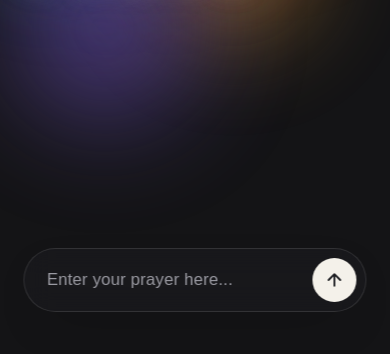
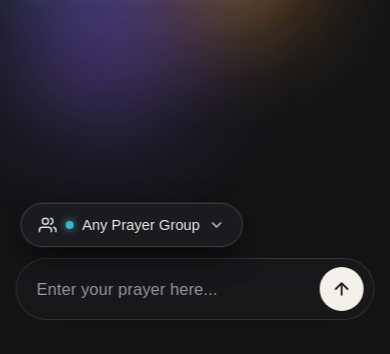
Before and after one commit to haughters/prayer-space, a website built with Vite: page frontend/index.html in a window 390 px wide. Shown: the part 490-844 px from the top of the page. Built offline with nearby package versions, Linux system fonts and the light colour scheme; no server answers; files whose address does not match are found by name; a web font is replaced by a local one.

Commit message:
feat(ui): enlarge mobile circle selector touch target with community line icon

```diff
--- a/frontend/index.html
+++ b/frontend/index.html
@@ -32,6 +32,12 @@
         <input type="text" id="promptInput" placeholder="Enter your prayer here..." aria-label="Prompt Input" maxlength="2000" />
         <button type="button" class="circle-select" id="circleSelect"
                 aria-haspopup="dialog" aria-label="Select Prayer Circle - Current Any">
+            <svg class="circle-icon" viewBox="0 0 24 24" fill="none" stroke="currentColor" stroke-width="2" stroke-linecap="round" stroke-linejoin="round" aria-hidden="true">
+                <path d="M17 21v-2a4 4 0 0 0-4-4H5a4 4 0 0 0-4 4v2"></path>
+                <circle cx="9" cy="7" r="4"></circle>
+                <path d="M23 21v-2a4 4 0 0 0-3-3.87"></path>
+                <path d="M16 3.13a4 4 0 0 1 0 7.75"></path>
+            </svg>
             <span class="circle-dot" aria-hidden="true"></span>
             <span class="circle-label" id="circleLabel">Any Prayer Group</span>
             <svg class="chev" viewBox="0 0 24 24" fill="none" stroke="currentColor"
--- a/frontend/src/styles/home.css
+++ b/frontend/src/styles/home.css
@@ -655,7 +655,7 @@ body.view-mine .pill-wrap {
   flex-shrink: 0;
   display: flex;
   align-items: center;
-  gap: 0.45rem;
+  gap: 0.55rem;
   max-width: 0;
   opacity: 0;
   padding: 0;
@@ -667,7 +667,8 @@ body.view-mine .pill-wrap {
   background: rgba(244, 241, 234, 0.06);
   color: var(--offwhite);
   font-family: 'Hanken Grotesk', sans-serif;
-  font-size: 0.92rem;
+  font-size: 0.95rem;
+  font-weight: 500;
   cursor: pointer;
   transition:
     max-width 0.45s cubic-bezier(0.16, 0.84, 0.3, 1),
@@ -677,12 +678,19 @@ body.view-mine .pill-wrap {
     transform 0.3s ease;
 }
 .pill-wrap.expanded .circle-select {
-  max-width: 220px;
+  max-width: 260px;
   opacity: 1;
-  padding: 0.5rem 0.8rem;
+  padding: 0.55rem 0.95rem;
 }
 .circle-select:hover {
   background: rgba(244, 241, 234, 0.13);
+}
+.circle-select .circle-icon {
+  width: 17px;
+  height: 17px;
+  opacity: 0.85;
+  flex-shrink: 0;
+  stroke: currentColor;
 }
 .circle-dot {
   width: 8px;
@@ -697,7 +705,7 @@ body.view-mine .pill-wrap {
   box-shadow: 0 0 8px var(--orb-magenta);
 }
 .circle-label {
-  max-width: 130px;
+  max-width: 140px;
   overflow: hidden;
   text-overflow: ellipsis;
 }
@@ -922,31 +930,83 @@ body.view-mine .pill-wrap {
 }
 
 @media (max-width: 640px) {
-  .word {
-    font-size: clamp(1.8rem, 11vw, 4.5rem);
+    .word { font-size: clamp(1.8rem, 11vw, 4.5rem); }
+    .management { font-size: clamp(3rem, 22vw, 9rem); }
+    .stage { padding-left: clamp(1.1rem, 6vw, 2rem); padding-right: 1.1rem; }
+    .nav { top: 0.8rem; }
+    .nav-btn { font-size: 0.78rem; padding: 0.45rem 0.9rem; }
+    .prayers-view { padding-top: 5.5rem; }
+    .cards { grid-template-columns: 1fr; }
+
+    /* Mobile prayer input floating tag layout */
+    .pill-wrap {
+        width: min(480px, 92vw) !important;
+        bottom: clamp(1.2rem, 4vh, 2.5rem);
     }
-  .management {
-    font-size: clamp(3rem, 22vw, 9rem);
+    .pill-wrap.expanded {
+        width: min(480px, 92vw) !important;
     }
-  .stage {
-    padding-left: clamp(1.1rem, 6vw, 2rem);
-    padding-right: 1.1rem;
+    .pill {
+        position: relative;
+        padding: 0.5rem 0.6rem 0.5rem 1.25rem;
     }
-  .nav {
-    top: 0.8rem;
+    .pill input {
+        font-size: 1.02rem;
+        padding-right: 0.5rem;
     }
-  .nav-btn {
-    font-size: 0.78rem;
-    padding: 0.45rem 0.9rem;
+    .circle-select {
+        position: absolute;
+        bottom: calc(100% + 12px);
+        left: 4px;
+        min-height: 44px;
+        max-width: 280px !important;
+        opacity: 1 !important;
+        padding: 0.5rem 1.05rem !important;
+        gap: 0.55rem;
+        background: rgba(28, 29, 33, 0.88) !important;
+        border: 1px solid rgba(244, 241, 234, 0.14) !important;
+        border-radius: 999px !important;
+        backdrop-filter: blur(20px) saturate(160%) !important;
+        -webkit-backdrop-filter: blur(20px) saturate(160%) !important;
+        box-shadow: 0 10px 30px -4px rgba(0, 0, 0, 0.75), 0 0 0 1px rgba(244, 241, 234, 0.08) !important;
+        font-size: 0.92rem;
+        font-weight: 500;
+        transform: translateY(0);
+        transition: transform 0.25s cubic-bezier(.16,.84,.3,1), opacity 0.3s ease, border-color 0.2s ease, background 0.2s ease, box-shadow 0.2s ease !important;
     }
-  .prayers-view {
-    padding-top: 5.5rem;
+    .circle-select:hover, .circle-select:active {
+        background: rgba(38, 40, 48, 0.96) !important;
+        border-color: rgba(56, 182, 196, 0.5) !important;
+        transform: translateY(-2px);
+        box-shadow: 0 12px 35px -4px rgba(56, 182, 196, 0.25), 0 0 0 1px rgba(56, 182, 196, 0.4) !important;
     }
-  .cards {
-    grid-template-columns: 1fr;
+    .circle-select.specific {
+        border-color: rgba(224, 69, 123, 0.55) !important;
+        background: rgba(36, 26, 36, 0.92) !important;
+        box-shadow: 0 10px 30px -4px rgba(224, 69, 123, 0.25), 0 0 0 1px rgba(224, 69, 123, 0.35) !important;
+    }
+    .circle-select .circle-icon {
+        width: 18px;
+        height: 18px;
+        opacity: 0.9;
     }
     .circle-label {
-    max-width: 92px;
+        max-width: 175px;
+        font-size: 0.92rem;
+    }
+    .circle-dot {
+        width: 8px;
+        height: 8px;
+    }
+    .circle-select .chev {
+        width: 16px;
+        height: 16px;
+        opacity: 0.75;
+    }
+    .pill-wrap.submitting .circle-select {
+        opacity: 0 !important;
+        transform: translateY(12px) scale(0.85) !important;
+        pointer-events: none !important;
     }
 }
 
```
Lines whose indentation alone changed are shown as unchanged.
